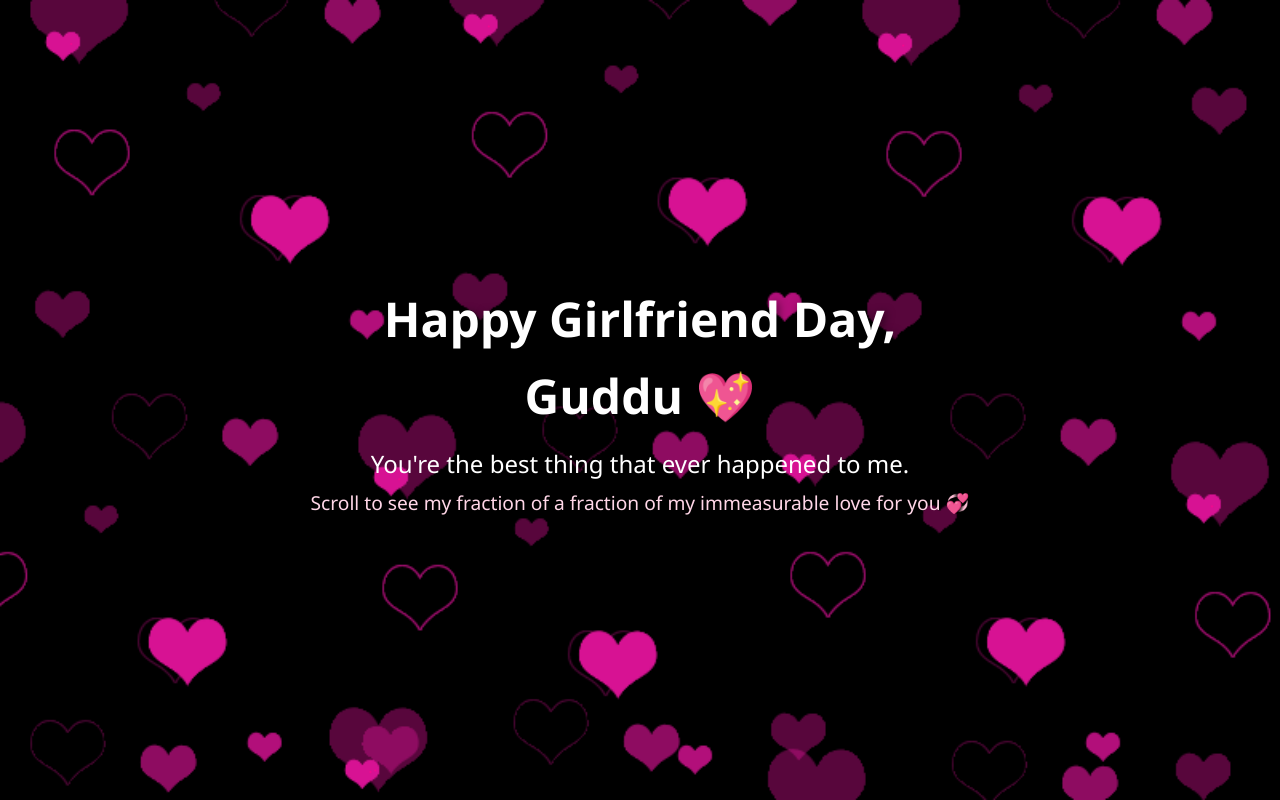
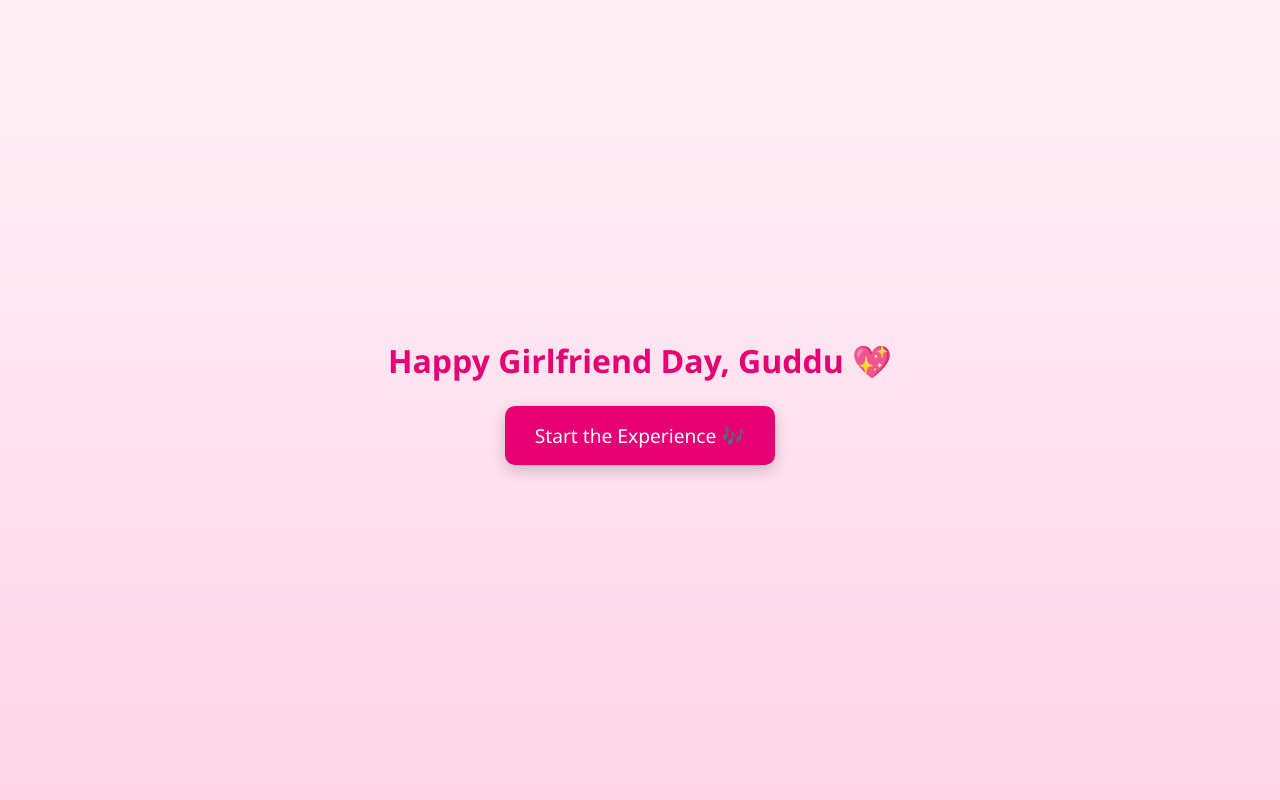
Before and after one commit to plasma-ray/guddu, a plain HTML site: page index.html in a window 1280 px wide. Shown: the top 800 px of the page. Drawn offline with Linux system fonts and the light colour scheme.

Commit message:
commit changes

```diff
--- a/index.html
+++ b/index.html
@@ -16,13 +16,43 @@
       line-height: 1.6;
       color: #333;
       background: #fff0f6;
+      overflow-x: hidden;
+    }
+
+    .start-overlay {
+      position: fixed;
+      top: 0; left: 0; right: 0; bottom: 0;
+      background: linear-gradient(#fff0f6, #ffd6e7);
+      z-index: 9999;
+      display: flex;
+      align-items: center;
+      justify-content: center;
+      flex-direction: column;
+      text-align: center;
+    }
+
+    .start-overlay button {
+      background: #e60073;
+      color: white;
+      font-size: 1.2rem;
+      border: none;
+      padding: 16px 30px;
+      border-radius: 10px;
+      cursor: pointer;
+      box-shadow: 0 5px 15px rgba(0,0,0,0.2);
+      transition: all 0.3s ease;
+    }
+
+    .start-overlay button:hover {
+      transform: scale(1.05);
+      background: #c60066;
     }
 
     .parallax {
       position: relative;
       min-height: 100vh;
       background-attachment: fixed;
-      background-position: center center;
+      background-position: center;
       background-repeat: no-repeat;
       background-size: cover;
       display: flex;
@@ -31,22 +61,14 @@
       text-align: center;
       color: white;
       padding: 40px;
-      z-index: 1;
     }
 
     .landscape-image {
       background-size: contain;
       background-repeat: no-repeat;
-      background-position: center center;
+      background-position: center;
       background-attachment: fixed;
       background-color: #000;
-    }
-
-    .parallax h1 {
-      max-width: 90%;
-      font-size: clamp(1.5rem, 5vw, 3rem);
-      margin: 0 auto;
-      text-shadow: 2px 2px 8px rgba(0, 0, 0, 0.5);
     }
 
     .text-section {
@@ -74,9 +96,9 @@
       background: #fff0f8;
       border-radius: 15px;
       box-shadow: 0 12px 25px rgba(0,0,0,0.1);
+      border: 2px dashed #ff80ab;
       transform: scale(0.95);
       transition: all 0.6s ease;
-      border: 2px dashed #ff80ab;
       font-family: 'Segoe UI', cursive;
     }
 
@@ -102,6 +124,12 @@
 </head>
 <body>
 
+  <!-- Start Button Overlay -->
+  <div class="start-overlay" id="startOverlay">
+    <h1 style="color: #e60073; margin-bottom: 20px;">Happy Girlfriend Day, Guddu 💖</h1>
+    <button onclick="startExperience()">Start the Experience 🎶</button>
+  </div>
+
   <!-- Background Music -->
   <audio id="bg-music" loop preload="auto">
     <source src="song.mp3" type="audio/mpeg">
@@ -109,25 +137,18 @@
   </audio>
 
   <script>
+    function startExperience() {
       const audio = document.getElementById("bg-music");
-    let musicStarted = false;
-
-    function tryPlayMusic() {
-      if (!musicStarted) {
+      const overlay = document.getElementById("startOverlay");
       audio.play()
         .then(() => {
-            musicStarted = true;
-            console.log("Music started.");
+          overlay.style.display = "none";
         })
         .catch((e) => {
-            console.log("Music autoplay blocked:", e);
+          alert("Please tap again to start music.");
+          console.log("Playback blocked:", e);
         });
     }
-    }
-
-    // Play on scroll or click
-    window.addEventListener("scroll", tryPlayMusic, { once: true });
-    document.addEventListener("click", tryPlayMusic, { once: true });
   </script>
 
   <!-- Header Section -->
@@ -157,8 +178,8 @@
     </p>
   </section>
 
-  <!-- Image 2 Parallax (full landscape view) -->
-  <div class="parallax landscape-image" style="background-image: url('img2.jpg');"></div>
+  <!-- Image 2 Parallax -->
+  <div class="parallax" style="background-image: url('img2.jpg');"></div>
 
   <!-- My Forever Favorite -->
   <section class="text-section">
```
Lines whose indentation alone changed are shown as unchanged.
